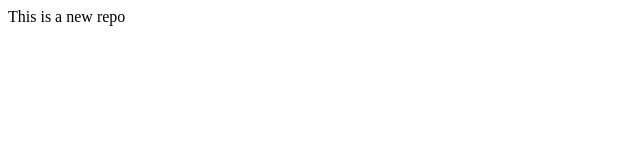
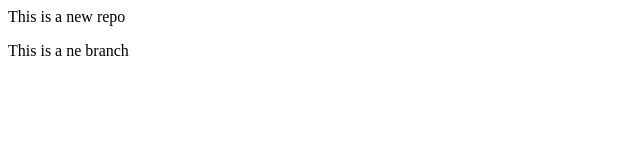
Before and after one commit to Subhadip1207/localrepo, a plain HTML site: page index.html in a window 1280 px wide. Shown: the whole page, without its empty margins (0-640 px from the left). Drawn offline with Linux system fonts and the light colour scheme.

Commit message:
Add new feature

```diff
--- a/index.html
+++ b/index.html
@@ -1 +1,2 @@
 <p>This is a new repo</p>
+<p>This is a ne branch</p>
```
